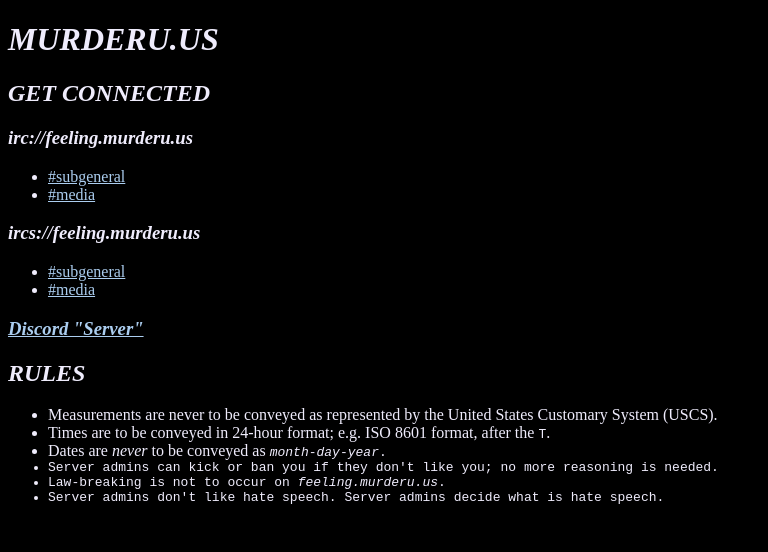
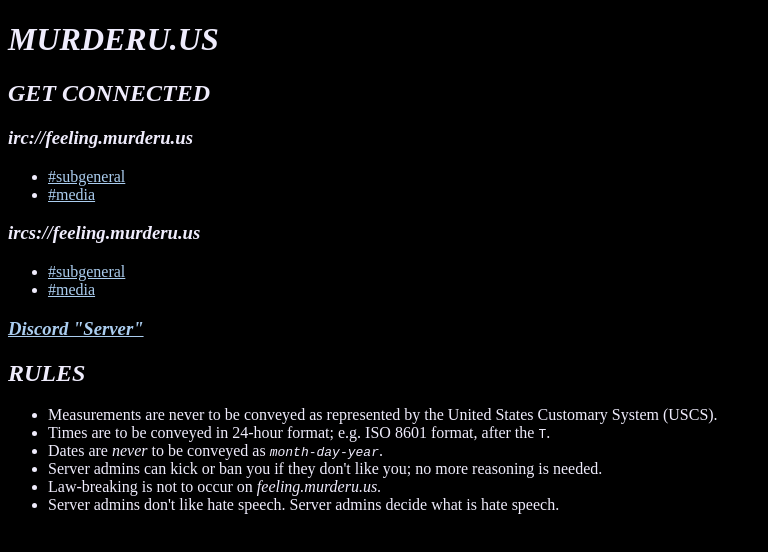
Before and after one commit to murderuus/murderuus, a plain HTML site: page index.html in a window 1280 px wide. Shown: the whole page, without its empty margins (0-768 px from the left). Drawn offline with Linux system fonts and the light colour scheme.

Commit message:
fix HTML

```diff
--- a/index.html
+++ b/index.html
@@ -40,7 +40,7 @@
 <UL>
 	<LI>Measurements are never to be conveyed as represented by the United States Customary System (USCS).</LI>
 	<LI>Times are to be conveyed in 24-hour format; e.g. ISO 8601 format, after the <CODE>T</CODE>.</LI>
-	<LI>Dates are <I>never</I> to be conveyed as <CODE><I>month</I>-<I>day</I>-<I>year</I>.</LI>
+	<LI>Dates are <I>never</I> to be conveyed as <CODE><I>month</I>-<I>day</I>-<I>year</I></CODE>.</LI>
 	<LI>Server admins can kick or ban you if they don't like you; no more reasoning is needed.</LI>
 	<LI>Law-breaking is not to occur on <I>feeling.murderu.us</I>.</LI>
 	<LI>Server admins don't like hate speech. Server admins decide what is hate speech.</LI>
```
